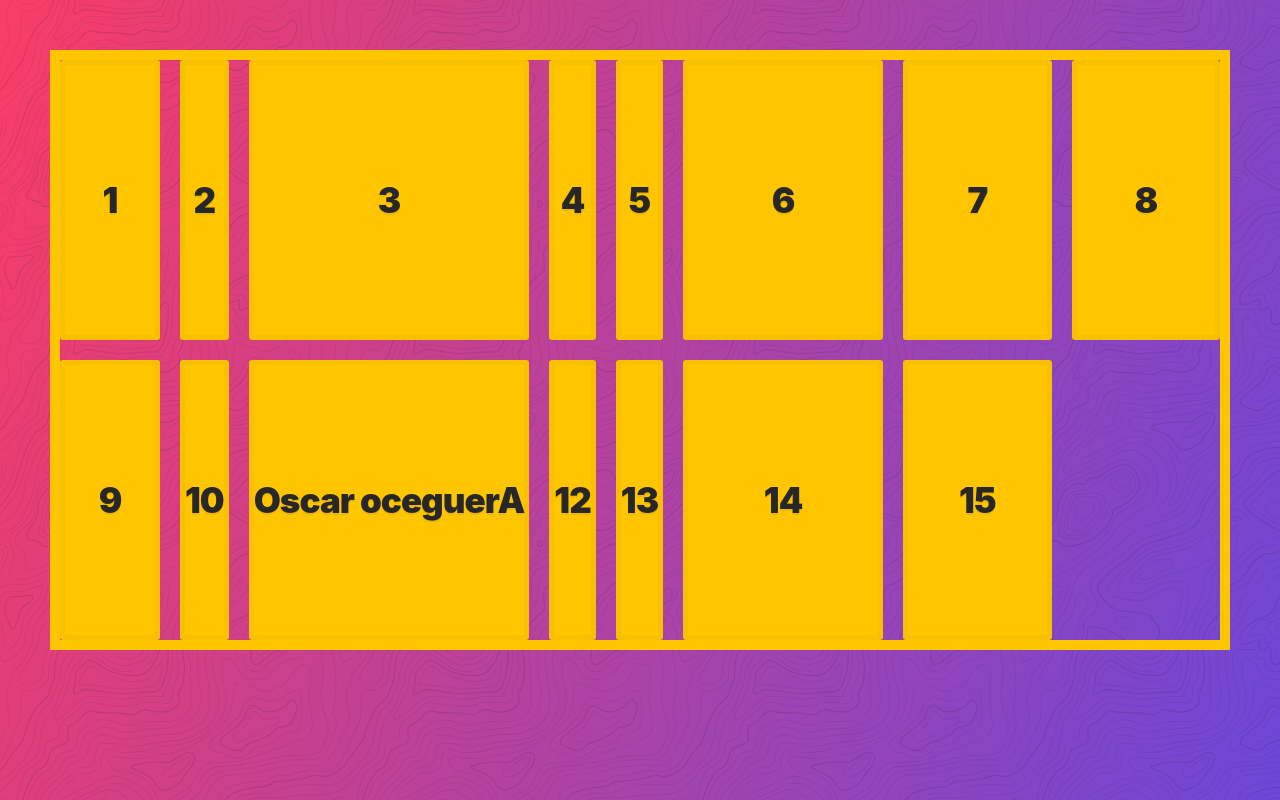
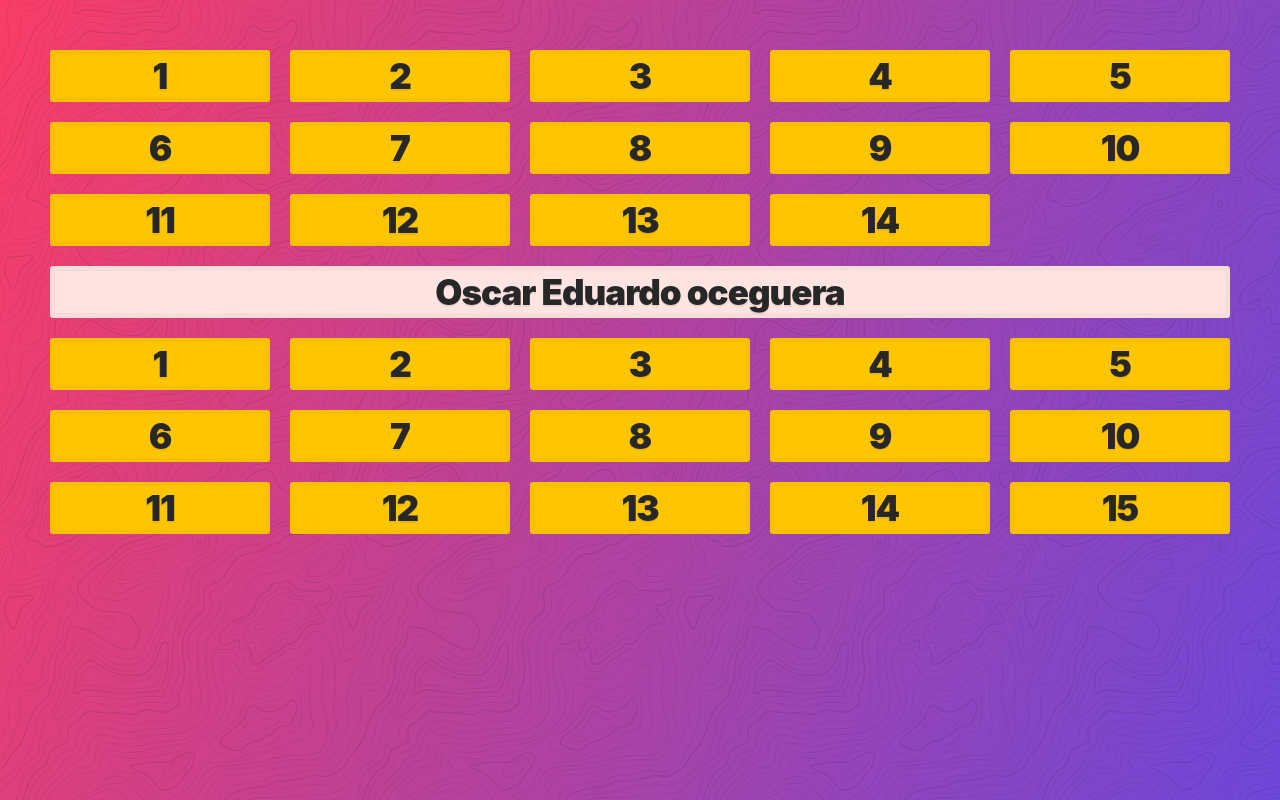
Before and after one commit to oscaroceguera/css-grid-guide, a plain HTML site: page index.html in a window 1280 px wide. Drawn offline with Linux system fonts and the light colour scheme.

Commit message:
plaings grid items

```diff
--- a/index.html
+++ b/index.html
@@ -19,7 +19,22 @@
     <div class="item">8</div>
     <div class="item">9</div>
     <div class="item">10</div>
-    <div class="item">Oscar oceguerA</div>
+    <div class="item">11</div>
+    <div class="item">12</div>
+    <div class="item">13</div>
+    <div class="item">14</div>
+    <div class="item item15">Oscar Eduardo oceguera</div>
+    <div class="item">1</div>
+    <div class="item">2</div>
+    <div class="item">3</div>
+    <div class="item">4</div>
+    <div class="item">5</div>
+    <div class="item">6</div>
+    <div class="item">7</div>
+    <div class="item">8</div>
+    <div class="item">9</div>
+    <div class="item">10</div>
+    <div class="item">11</div>
     <div class="item">12</div>
     <div class="item">13</div>
     <div class="item">14</div>
@@ -28,10 +43,13 @@
   <style>
     .container {
       display: grid;
-      height: 600PX;
       grid-gap: 20px;
-      border: 10px solid var(--yellow);
-      grid-template-columns: 100px repeat(2, 1fr auto) 200px repeat(2, 5fr);
+      grid-template-columns: repeat(5, 1fr);
+    }
+    .item15 {
+      background: mistyrose;
+      grid-column: span 5;
+      grid-row: span 2;
     }
   </style>
 </body>
```
